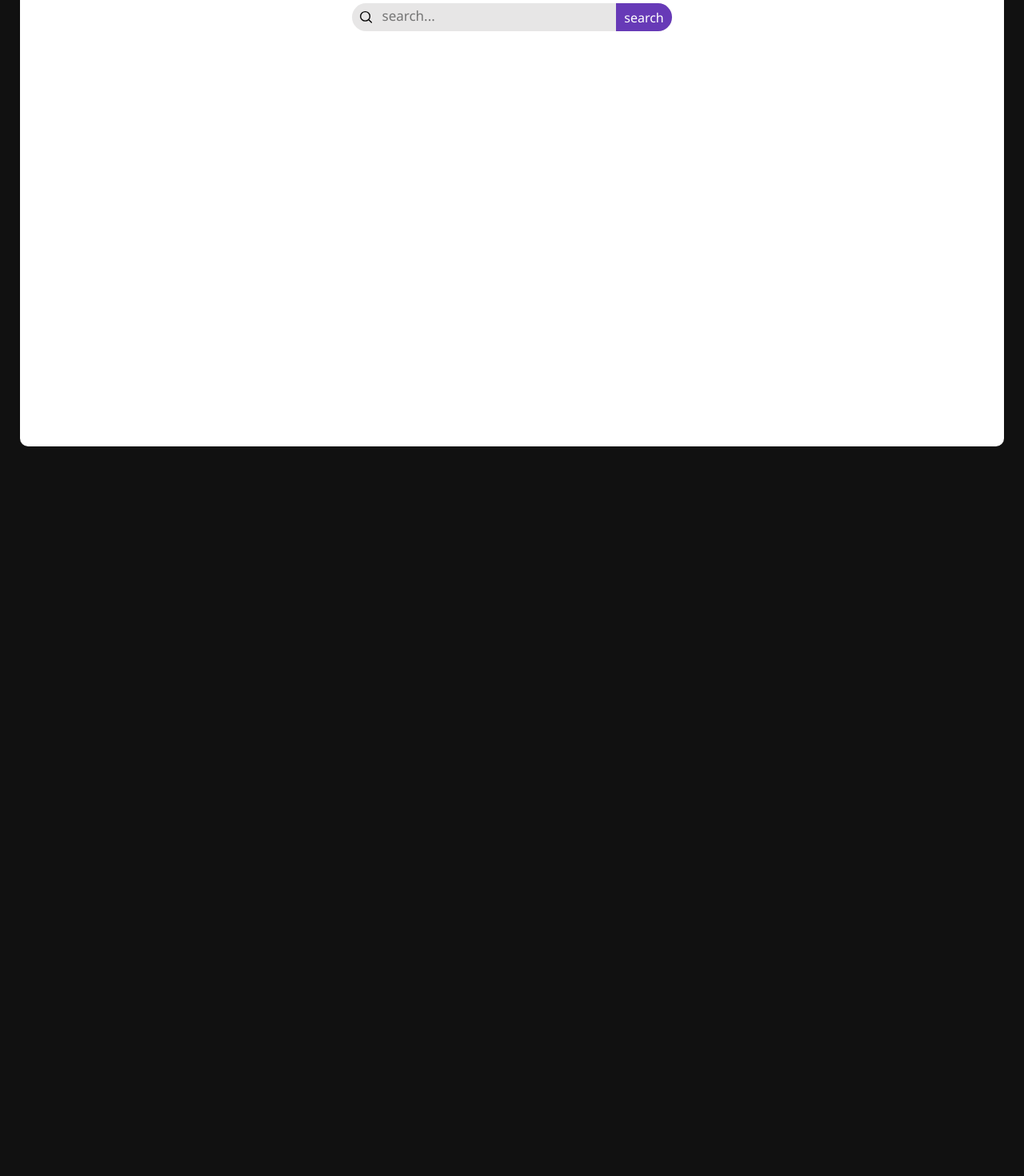
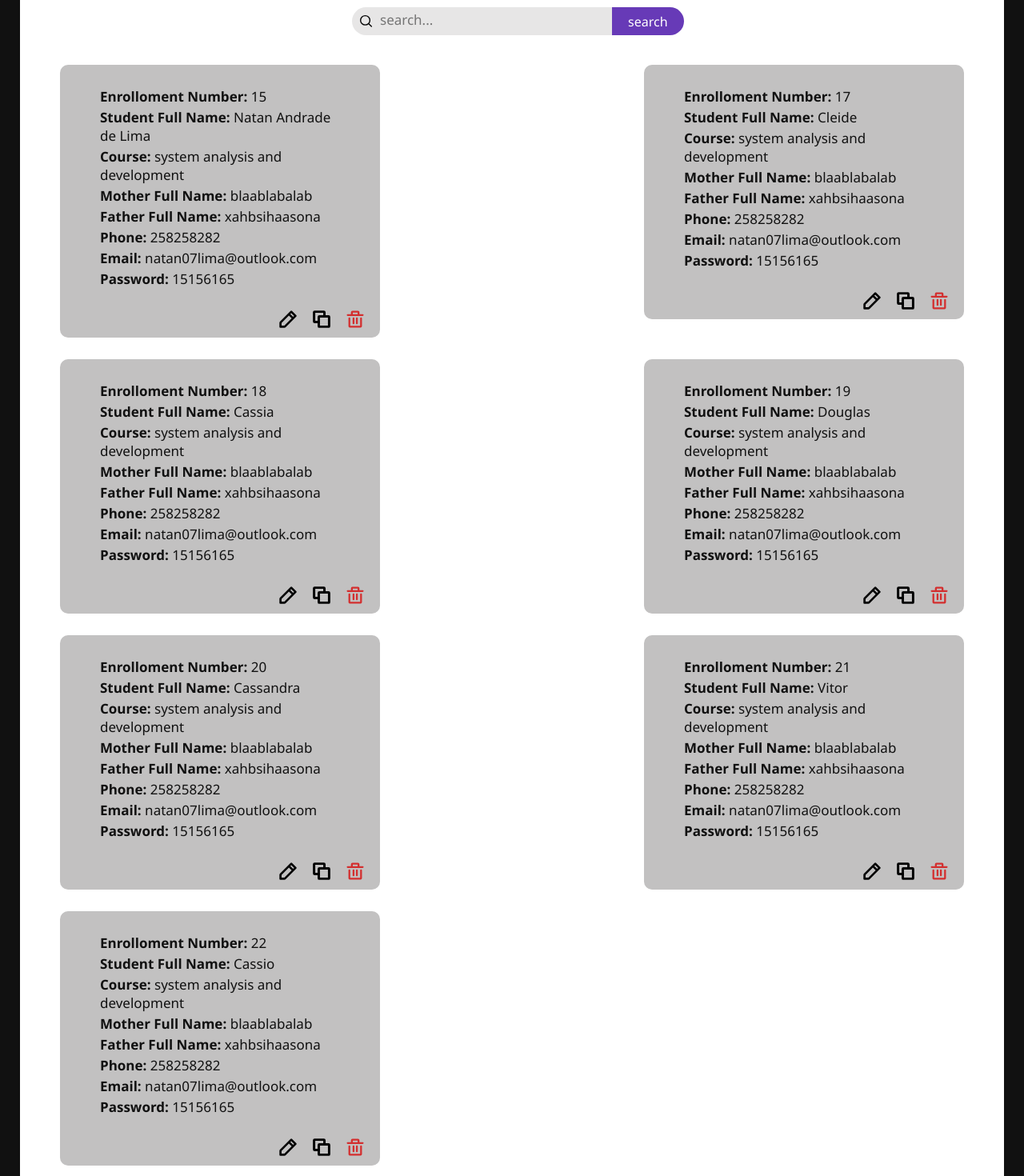
Before and after one commit to 4ndrad/brotinhos-do-bruno, an Angular app: page /consult in a window 1280 px wide. Shown: the part 220-1690 px from the top of the page at 80% size. Before the commit the page ends 800 px from the top, so only its background shows below. Built offline with nearby package versions, Linux system fonts and the light colour scheme.

Commit message:
[FRONT-0003] - criação do componente card e modificações diversas

```diff
--- a/src/app/app.module.ts
+++ b/src/app/app.module.ts
@@ -11,6 +11,7 @@ import { FieldComponent } from './components/field/field.component';
 import { ReturnComponent } from './components/return/return.component';
 import { HomeComponent } from './pages/home/home.component';
 import { ConsultComponent } from './pages/consult/consult.component';
+import { CardComponent } from './components/card/card.component';
 
 @NgModule({
   declarations: [
@@ -22,7 +23,8 @@ import { ConsultComponent } from './pages/consult/consult.component';
     FieldComponent,
     ReturnComponent,
     HomeComponent,
-    ConsultComponent
+    ConsultComponent,
+    CardComponent
   ],
   imports: [
     BrowserModule,
--- a/src/app/components/button/button.component.sass
+++ b/src/app/components/button/button.component.sass
@@ -16,17 +16,14 @@
     a
       color: #7986CB
 
-
-
 .buttonActive
   background-color: #673AB7;
   padding: 5px 20px;
   border-radius: 50px;
 
 .buttonSearch
-  height: 35px;
+  padding: 6.7px 20px;
   border-radius: 0 50px 50px 0;
-  width: 70px;
   background-color: #673AB7;
 
   a
--- /dev/null
+++ b/src/app/components/card/card.component.html
@@ -0,0 +1,20 @@
+<div class="container_card">
+  <div class="card_result">
+    <p><strong>Enrolloment Number:</strong> {{ enrolloment }}</p>
+    <p><strong>Student Full Name:</strong> {{ student }}</p>
+    <p><strong>Course:</strong> {{ course }}</p>
+    <p><strong>Mother Full Name:</strong> {{ mother }}</p>
+    <p><strong>Father Full Name:</strong> {{ father }}</p>
+    <p><strong>Phone:</strong> {{ phone }}</p>
+    <p><strong>Email:</strong> {{ email }}</p>
+    <p><strong>Password:</strong> {{ password }}</p>
+  </div>
+
+  <div class="card_options">
+    <a href=""><img src="../../../assets/icon _edit pencil.svg" alt="update"></a>
+    <a
+      (click)="copyForClipboard($event)"
+    ><img src="../../../assets/icon _copy.svg" alt="copy"></a>
+    <a href=""><img src="../../../assets/icon _trash.svg" alt="delete"></a>
+  </div>
+</div>
--- /dev/null
+++ b/src/app/components/card/card.component.sass
@@ -0,0 +1,25 @@
+.container_card
+  background-color: #c2c1c1
+  border-radius: 10px
+  min-width: 400px
+  max-width: 400px
+  padding: auto
+  font-size: 17px
+  margin: 12px 20px 15px 20px
+  p
+    margin-top: 3px
+
+.card_result
+  padding: 25px 50px
+
+.card_options
+  display: flex
+  justify-content: flex-end
+  margin-top: 3px
+
+  a
+    margin-right: 20px
+    margin-bottom: 7px
+
+  img
+    height: 22px
--- /dev/null
+++ b/src/app/components/card/card.component.ts
@@ -0,0 +1,64 @@
+import { Component, Input, OnInit } from '@angular/core';
+
+@Component({
+  selector: 'app-card',
+  templateUrl: './card.component.html',
+  styleUrls: ['./card.component.sass']
+})
+export class CardComponent implements OnInit {
+
+  @Input()
+  enrolloment:number = 0
+
+  @Input()
+  student:string = " "
+
+  @Input()
+  course:string = " "
+
+  @Input()
+  mother:string = " "
+
+  @Input()
+  father:string = " "
+
+  @Input()
+  phone:string = " "
+
+  @Input()
+  email:string = " "
+
+  @Input()
+  password:string = " "
+
+  constructor() { }
+
+  ngOnInit() {
+  }
+
+  public copyForClipboard(event: MouseEvent): void {
+    event.preventDefault();
+    const payload: string =
+      "Enrolloment Number: " + this.enrolloment +
+      ", Student Full Name: " + this.student +
+      ", Course: " + this.course +
+      ", Mother Full Name: " + this.mother +
+      ", Father Full Name: " + this.father +
+      ", Email: " + this.email +
+      ", Phone: " + this.phone +
+      ", Password: " + this.password;
+
+    let listener = (e: ClipboardEvent) => {
+      let clipboard = e.clipboardData || window["clipboardData"];
+      clipboard.setData("text", payload.toString());
+      e.preventDefault();
+    };
+
+    document.addEventListener("copy", listener, false)
+    document.execCommand("copy");
+    document.removeEventListener("copy", listener, false);
+    alert("copiado")
+}
+
+
+}
--- a/src/app/components/field/field.component.sass
+++ b/src/app/components/field/field.component.sass
@@ -11,7 +11,7 @@ input
   font-weight: 600;
   text-transform: capitalize;
   border-radius: 25px;
-  background-color: #c2c1c1;
+  background-color: #c2c1c166;
 
 .typeTextSmall
   width: 120px
@@ -21,7 +21,7 @@ input
   text-transform: capitalize;
   text-align: center;
   border-radius: 25px;
-  background-color: #c2c1c1;
+  background-color: #c2c1c166;
 
 .typeTextMedium
   width: 220px
@@ -31,16 +31,16 @@ input
   text-transform: capitalize;
   text-align: center;
   border-radius: 25px;
-  background-color: #c2c1c1;
+  background-color: #c2c1c166;
 
-.typePasswordMedium
+.typeMedium
   width: 240px
   padding: 7px 25px;
   margin-top: 12px
   font-weight: 600;
   text-transform: capitalize;
   border-radius: 25px;
-  background-color: #c2c1c1;
+  background-color: #c2c1c166;
 
 .typeSearch
   float: left;
--- a/src/app/components/return/return.component.sass
+++ b/src/app/components/return/return.component.sass
@@ -2,5 +2,5 @@
   height: 35px
 
 .return_img
-  height: 35px
+  height: 30px
   margin-left: 50px;
--- a/src/app/pages/consult/consult.component.html
+++ b/src/app/pages/consult/consult.component.html
@@ -4,7 +4,7 @@
   <app-return></app-return>
   <div class="consult_alingn">
     <div class="consult-title">
-      <app-title title="| consult studant"></app-title>
+      <app-title title="consult studant"></app-title>
     </div>
     <div class="consult_search">
       <img src="../../../assets/icon _search.svg" alt="search" />
@@ -12,5 +12,77 @@
       </app-field>
       <app-button class="buttonSearch" name="search"></app-button>
     </div>
+    <div class="consult_result">
+      <app-card
+        enrolloment="15"
+        student="Natan Andrade de Lima"
+        course="system analysis and development"
+        mother="blaablabalab"
+        father="xahbsihaasona"
+        phone="258258282"
+        email="natan07lima@outlook.com"
+        password="15156165"
+      ></app-card>
+      <app-card
+        enrolloment="17"
+        student="Cleide"
+        course="system analysis and development"
+        mother="blaablabalab"
+        father="xahbsihaasona"
+        phone="258258282"
+        email="natan07lima@outlook.com"
+        password="15156165"
+      ></app-card>
+      <app-card
+        enrolloment="18"
+        student="Cassia"
+        course="system analysis and development"
+        mother="blaablabalab"
+        father="xahbsihaasona"
+        phone="258258282"
+        email="natan07lima@outlook.com"
+        password="15156165"
+      ></app-card>
+      <app-card
+        enrolloment="19"
+        student="Douglas"
+        course="system analysis and development"
+        mother="blaablabalab"
+        father="xahbsihaasona"
+        phone="258258282"
+        email="natan07lima@outlook.com"
+        password="15156165"
+      ></app-card>
+      <app-card
+        enrolloment="20"
+        student="Cassandra"
+        course="system analysis and development"
+        mother="blaablabalab"
+        father="xahbsihaasona"
+        phone="258258282"
+        email="natan07lima@outlook.com"
+        password="15156165"
+      ></app-card>
+      <app-card
+        enrolloment="21"
+        student="Vitor"
+        course="system analysis and development"
+        mother="blaablabalab"
+        father="xahbsihaasona"
+        phone="258258282"
+        email="natan07lima@outlook.com"
+        password="15156165"
+      ></app-card>
+      <app-card
+        enrolloment="22"
+        student="Cassio"
+        course="system analysis and development"
+        mother="blaablabalab"
+        father="xahbsihaasona"
+        phone="258258282"
+        email="natan07lima@outlook.com"
+        password="15156165"
+      ></app-card>
+    </div>
   </div>
 </div>
--- a/src/app/pages/consult/consult.component.sass
+++ b/src/app/pages/consult/consult.component.sass
@@ -1,6 +1,6 @@
 .container_consult
-  margin: 0 25px 0 25px;
-  height: 86vh;
+  margin: 0 25px 10px 25px;
+  min-height: 86vh;
   background-color: #ffff;
   border-radius: 10px;
   box-sizing: border-box;
@@ -18,7 +18,7 @@
 .consult_search
   display: flex
   justify-content: space-between
-  margin: 20px
+  margin: 25px 0
   background-color: #c2c1c166;
   border-radius: 50px;
   width: 400px;
@@ -28,3 +28,8 @@
     margin-left: 10px
     height: 15px
     margin-top: 10px
+
+.consult_result
+  display: flex
+  justify-content: space-between;
+  flex-wrap: wrap;
--- a/src/app/pages/home/home.component.sass
+++ b/src/app/pages/home/home.component.sass
@@ -1,5 +1,5 @@
 .container_home
-  margin: 0 25px 0 25px;
+  margin: 0 25px 10px 25px;
   height: 86vh;
   background-color: #ffff;
   border-radius: 10px;
--- a/src/app/pages/register/register.component.html
+++ b/src/app/pages/register/register.component.html
@@ -11,17 +11,17 @@
       <app-field
         type="text"
         skin="typeText"
-        placeholder="student's full name"
+        placeholder="student full name"
       ></app-field>
       <app-field
         type="text"
         skin="typeText"
-        placeholder="mother's full name"
+        placeholder="mother full name"
       ></app-field>
       <app-field
         type="text"
         skin="typeText"
-        placeholder="father's full name"
+        placeholder="father full name"
       ></app-field>
       <app-field
         type="text"
@@ -45,10 +45,13 @@
           placeholder="Period"
         ></app-field>
       </div>
-      <app-field type="email" skin="typeText" placeholder="email"></app-field>
+      <div class="contact_field">
+        <app-field type="email" skin="typeMedium" placeholder="email"></app-field>
+        <app-field type="tel" skin="typeMedium" placeholder="phone"></app-field>
+      </div>
       <div class="password_field">
-        <app-field type="password" skin="typePasswordMedium" placeholder="password"></app-field>
-        <app-field type="password" skin="typePasswordMedium" placeholder="confirm password"></app-field>
+        <app-field type="password" skin="typeMedium" placeholder="password"></app-field>
+        <app-field type="password" skin="typeMedium" placeholder="confirm password"></app-field>
       </div>
     </div>
     <div class="container_button">
--- a/src/app/pages/register/register.component.sass
+++ b/src/app/pages/register/register.component.sass
@@ -1,6 +1,6 @@
 .container_register
-  margin: 0 25px 0 25px;
-  height: 86vh;
+  margin: 0 25px 10px 25px;
+  min-height: 86vh;
   background-color: #ffff;
   border-radius: 10px;
   box-sizing: border-box;
@@ -15,7 +15,7 @@
 .register_title
   margin: 25px 0
 
-.small_field,.password_field
+.small_field,.password_field, .contact_field
   display: flex;
   flex-direction: row;
   justify-content: space-between
```
Also changed, not shown: 1 other file (tests, documents, lock files or other folders).
